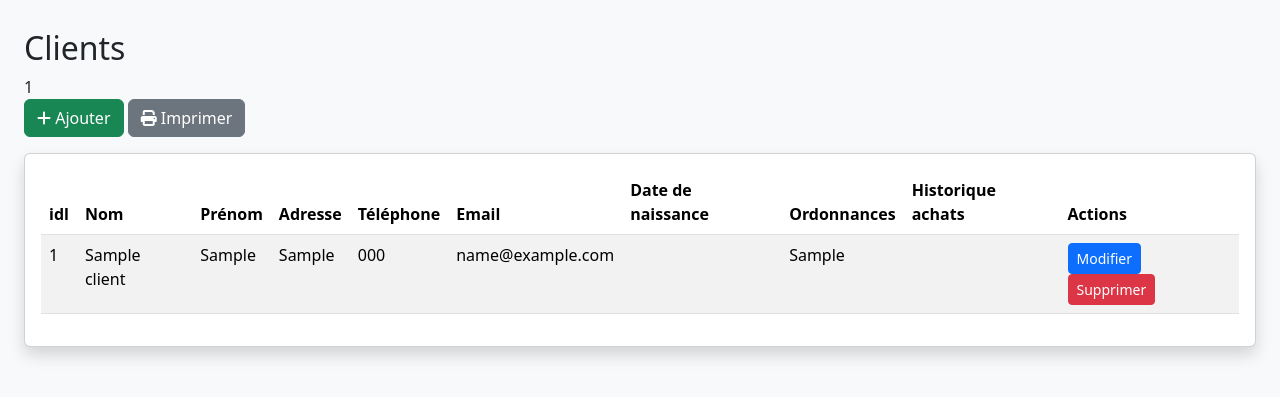
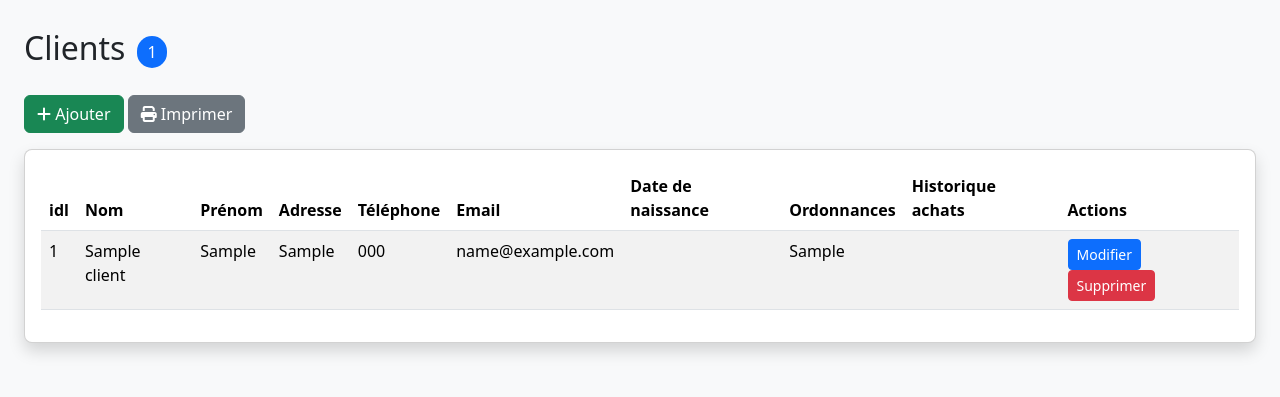
Before and after one commit to ELamraniG/OpticManager-CRUD-APP-IN-PHP, a PHP site: page /Client/client-list.php in a window 1280 px wide. Shown: the part 56-453 px from the top of the page. Run offline with PHP 8.4, Linux system fonts and the light colour scheme; the visitor is signed in with stand-in values (Sample User, id 1); tables that the repository leaves empty or names only in its code hold one stand-in row (values such as "Sample post"); data that the repository does not hold is empty.

Commit message:
fix small issues

```diff
--- a/index-main.php
+++ b/index-main.php
@@ -12,7 +12,7 @@ if (isset($_POST['login']) && isset($_POST['mdp'])) {
     $r = "select * from utilisateurs
           where nomutilisateur = '$login'
           and motdepasse = MD5('$mdp')
-          ";
+          and actif = 1";
 
     $res = mysqli_query($con, $r);
 
@@ -25,7 +25,7 @@ if (isset($_POST['login']) && isset($_POST['mdp'])) {
 
         redirection("home/home.php");
     } else {
-        $message = "login incorrect";
+        $message = "Echec de connexion";
     }
 }
 ?>
--- a/style.css
+++ b/style.css
@@ -1,4 +1,36 @@
-body { background:#f5f6f8; }
-.main-content { margin-top:85px; }
-.card { margin-bottom:15px; }
-.table-actions { white-space:nowrap; }
+body {
+    background: #f5f6f8;
+}
+.main-content {
+    margin-top: 85px;
+    padding-bottom: 40px;
+}
+.entete-list {
+    display: flex;
+    align-items: center;
+    gap: 12px;
+    margin-bottom: 20px;
+}
+.nbr {
+    background: #0d6efd;
+    color: white;
+    border-radius: 20px;
+    padding: 4px 10px;
+}
+.table-actions {
+    white-space: nowrap;
+}
+.form-box {
+    max-width: 950px;
+}
+.card {
+    border-radius: 8px;
+}
+@media print {
+    .navbar, .no-print, .btn {
+        display: none !important;
+    }
+    .main-content {
+        margin-top: 0;
+    }
+}
```
